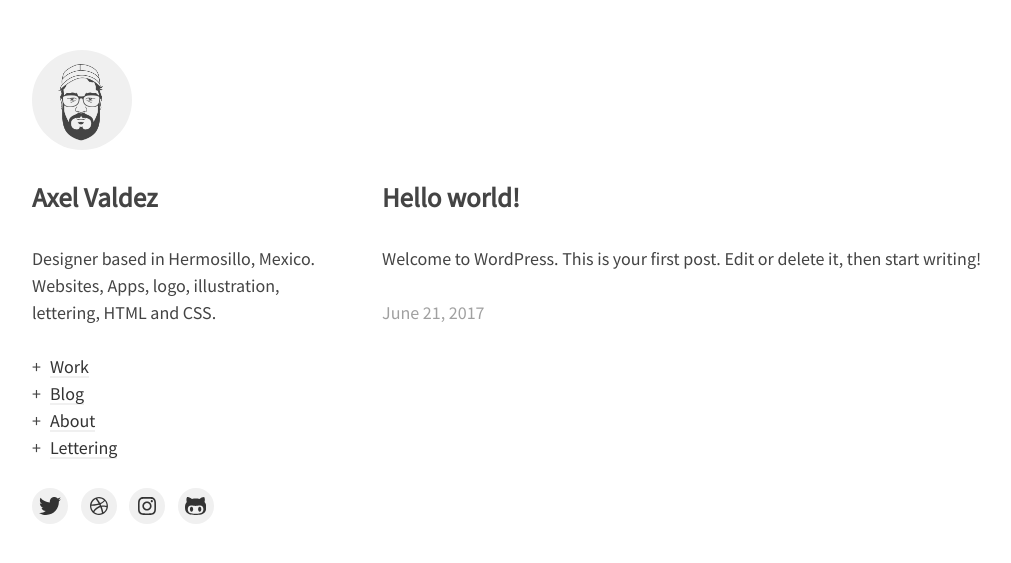
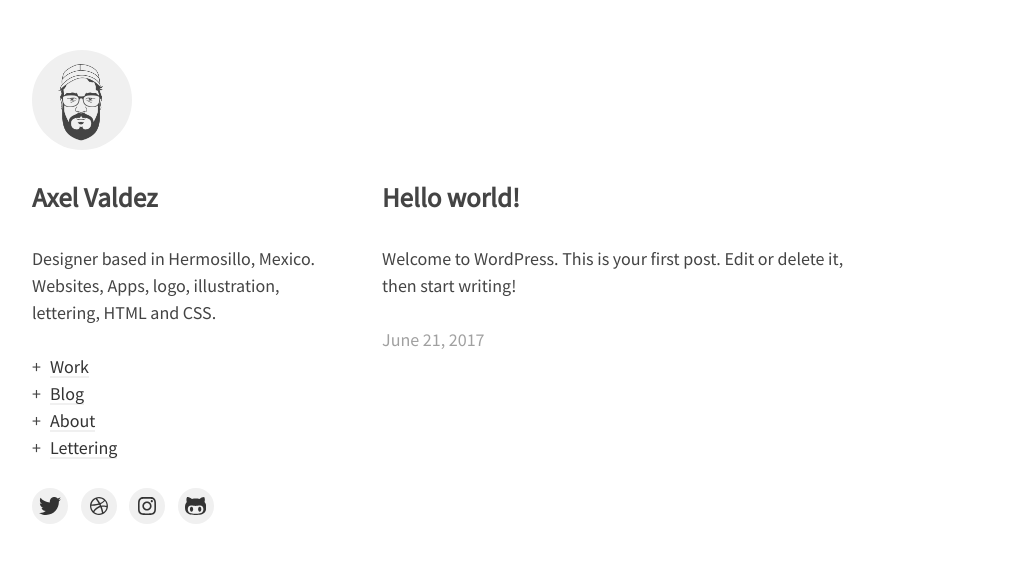
Before and after one commit to ArchGalileu/axelvaldez-barbajs, a Jekyll site: the page built from _posts/2017-06-21-new-website.md, in a window 1280 px wide. Shown: the top 563 px of the page, without its empty margins (18-1029 px from the left). Built offline with Jekyll 4.4.1, drawn with Linux system fonts in a browser that asks for light colours.

Commit message:
New post: New Website!

```diff
--- a/assets/css/style.css
+++ b/assets/css/style.css
@@ -218,9 +218,6 @@ p:last-child{
   margin: 0;
 }
 
-.post{
-  max-width: 600px;
-}
 
 article h1 + p{
   margin-top: 0;
@@ -342,3 +339,9 @@ main ul:not(.postlist) li:before{
     padding-top: 100px;
   }
 }
+
+@media screen and (min-width: 1260px){
+  .post{
+    max-width: 60%;
+  }
+}
```
Also changed, not shown: _posts/2017-06-21-new-website.md (renamed from _posts/2017-06-21-hello-world.md).
